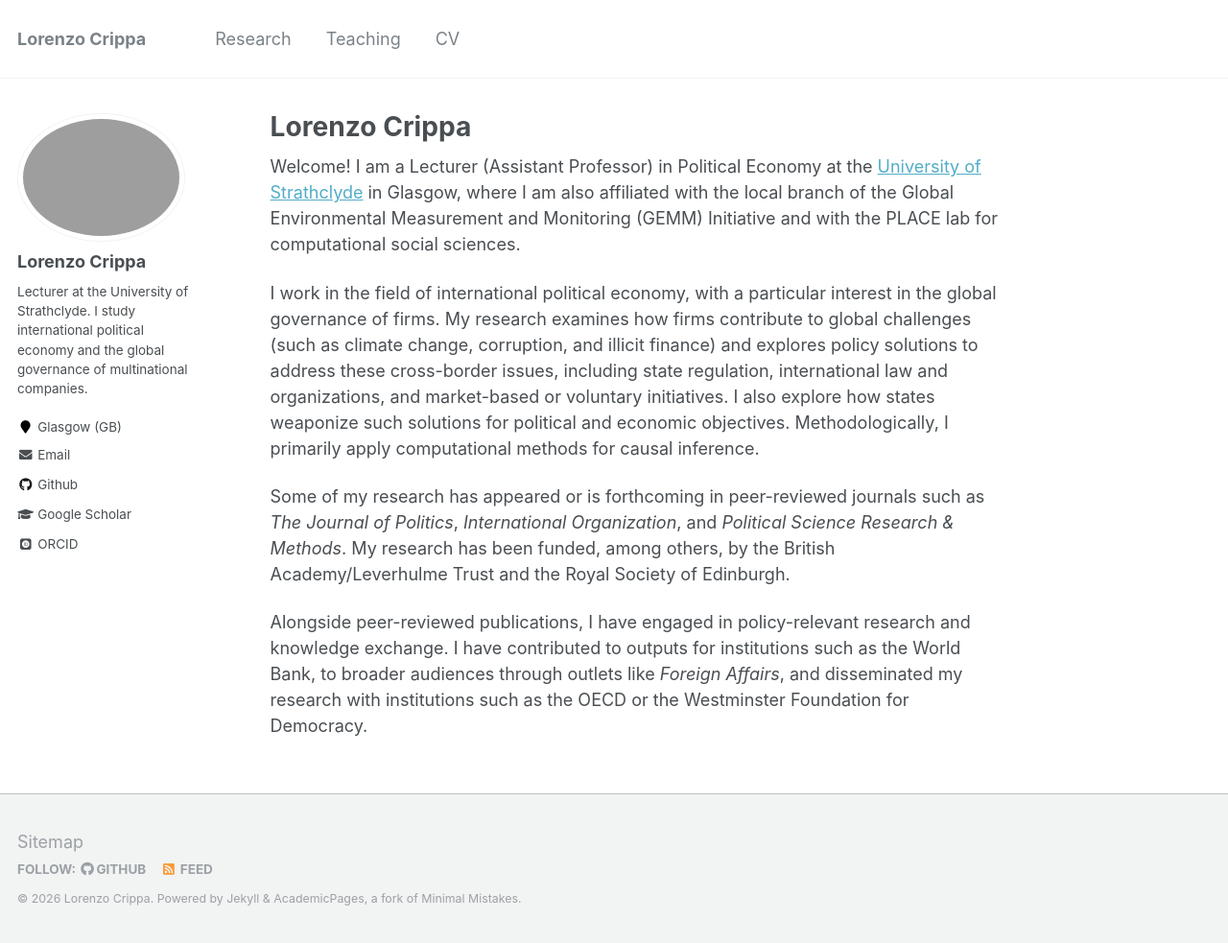
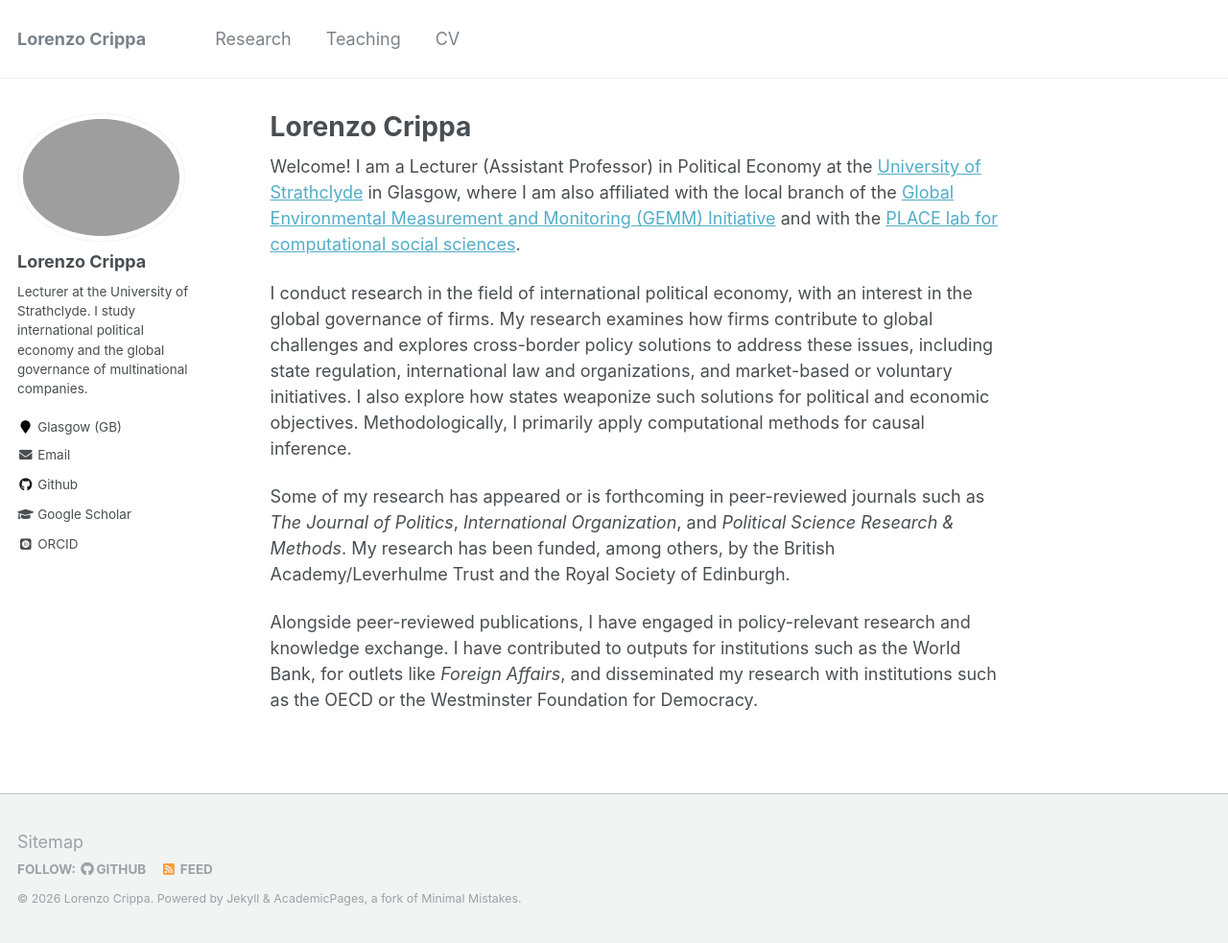
Before and after one commit to lorenzo-crippa/lorenzo-crippa.github.io, a Jekyll site: the page built from _pages/about.md, in a window 1280 px wide and 983 px high. Shown: the whole window at 96% size. Built offline with Jekyll 4.4.1, drawn with Linux system fonts in a browser that asks for light colours; some web fonts are replaced.

Commit message:
Update about.md

```diff
--- a/_pages/about.md
+++ b/_pages/about.md
@@ -7,10 +7,10 @@ redirect_from:
   - /about.html
 ---
 
-Welcome! I am a Lecturer (Assistant Professor) in Political Economy at the [University of Strathclyde](https://www.strath.ac.uk/staff/crippalorenzodr/) in Glasgow, where I am also affiliated with the local branch of the Global Environmental Measurement and Monitoring (GEMM) Initiative and with the PLACE lab for computational social sciences.
+Welcome! I am a Lecturer (Assistant Professor) in Political Economy at the [University of Strathclyde](https://www.strath.ac.uk/staff/crippalorenzodr/) in Glasgow, where I am also affiliated with the local branch of the [Global Environmental Measurement and Monitoring (GEMM) Initiative](https://www.strath.ac.uk/workwithus/globalenvironmentalmeasurementmonitoring/) and with the [PLACE lab for computational social sciences](https://www.strath.ac.uk/humanities/theplacelab/).
 
-I work in the field of international political economy, with a particular interest in the global governance of firms. My research examines how firms contribute to global challenges (such as climate change, corruption, and illicit finance) and explores policy solutions to address these cross-border issues, including state regulation, international law and organizations, and market-based or voluntary initiatives. I also explore how states weaponize such solutions for political and economic objectives. Methodologically, I primarily apply computational methods for causal inference.
+I conduct research in the field of international political economy, with an interest in the global governance of firms. My research examines how firms contribute to global challenges and explores cross-border policy solutions to address these issues, including state regulation, international law and organizations, and market-based or voluntary initiatives. I also explore how states weaponize such solutions for political and economic objectives. Methodologically, I primarily apply computational methods for causal inference.
 
 Some of my research has appeared or is forthcoming in peer-reviewed journals such as _The Journal of Politics_, _International Organization_, and _Political Science Research & Methods_. My research has been funded, among others, by the British Academy/Leverhulme Trust and the Royal Society of Edinburgh.
 
-Alongside peer-reviewed publications, I have engaged in policy-relevant research and knowledge exchange. I have contributed to outputs for institutions such as the World Bank, to broader audiences through outlets like _Foreign Affairs_, and disseminated my research with institutions such as the OECD or the Westminster Foundation for Democracy.
+Alongside peer-reviewed publications, I have engaged in policy-relevant research and knowledge exchange. I have contributed to outputs for institutions such as the World Bank, for outlets like _Foreign Affairs_, and disseminated my research with institutions such as the OECD or the Westminster Foundation for Democracy.
```
